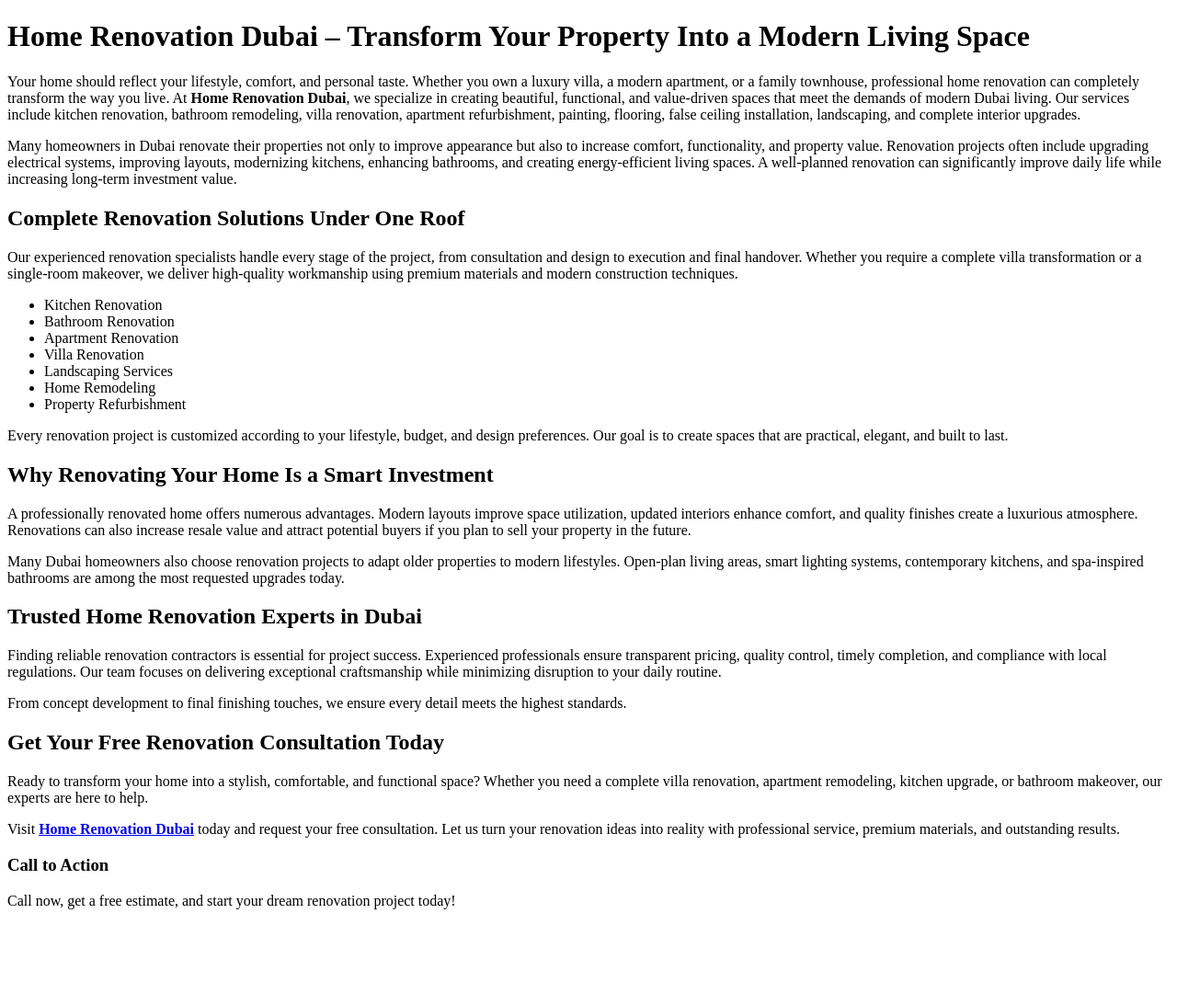
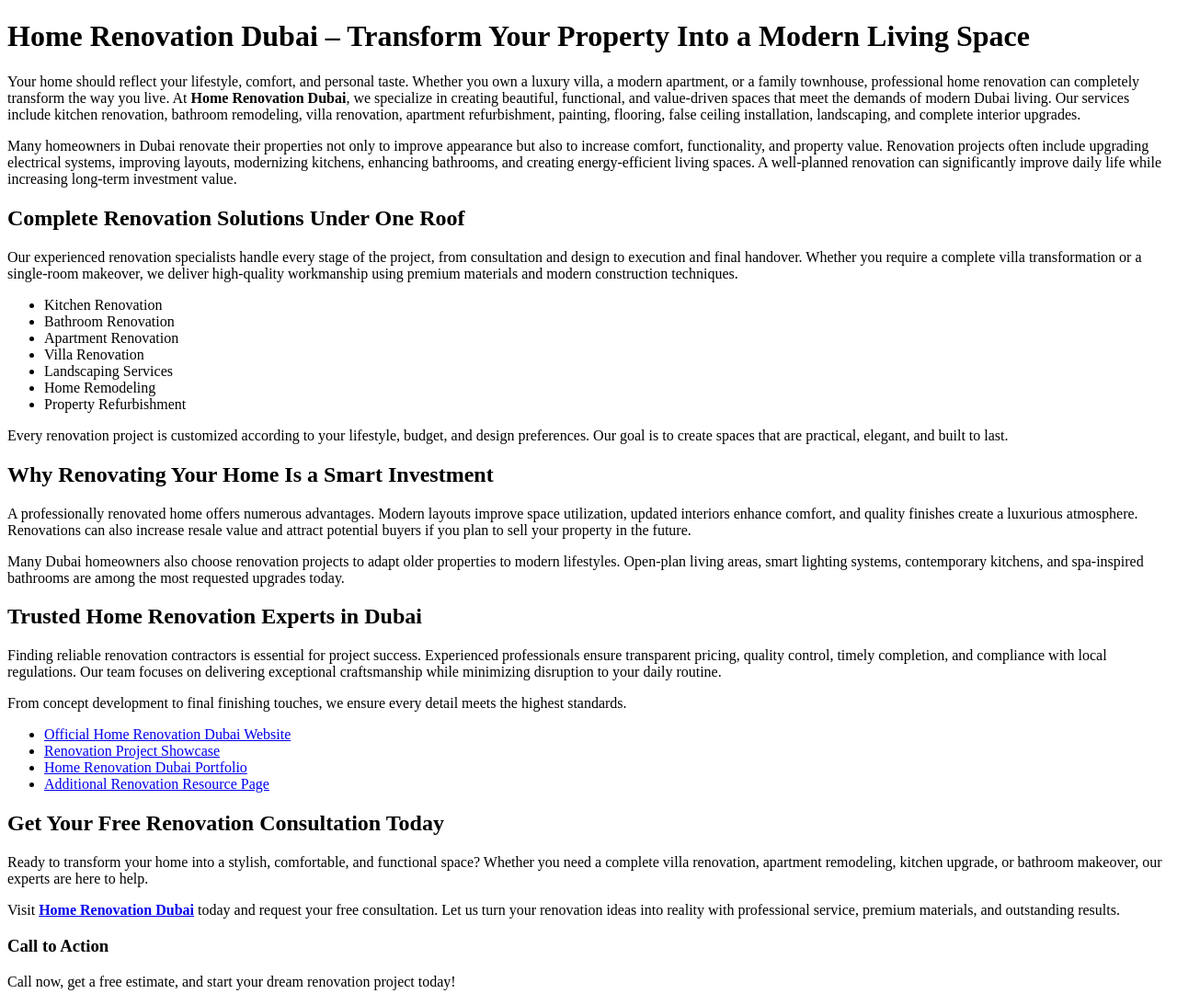
Before and after one commit to mazseo1/home-renovation-dubai, a plain HTML site: page index.html in a window 1280 px wide. Shown: the whole page at 92% size. Before the commit the page ends 1005 px from the top, so only its background shows below. Drawn offline with Linux system fonts and the light colour scheme.

Commit message:
Update index.html

```diff
--- a/index.html
+++ b/index.html
@@ -57,6 +57,20 @@
   <p>
     From concept development to final finishing touches, we ensure every detail meets the highest standards.
   </p>
+  <ul>
+    <li>
+      <a href="https://homerenovationdubaie.com/" target="_blank">Official Home Renovation Dubai Website</a>
+    </li>
+    <li>
+      <a href="https://renovation112.netlify.app/" target="_blank">Renovation Project Showcase</a>
+    </li>
+    <li>
+      <a href="https://mazseo1.github.io/home-renovation-dubai/" target="_blank">Home Renovation Dubai Portfolio</a>
+    </li>
+    <li>
+      <a href="https://aryanrey.codeberg.page/home_renovation_Dubai/" target="_blank">Additional Renovation Resource Page</a>
+    </li>
+  </ul>
 
   <h2>Get Your Free Renovation Consultation Today</h2>
 
```
